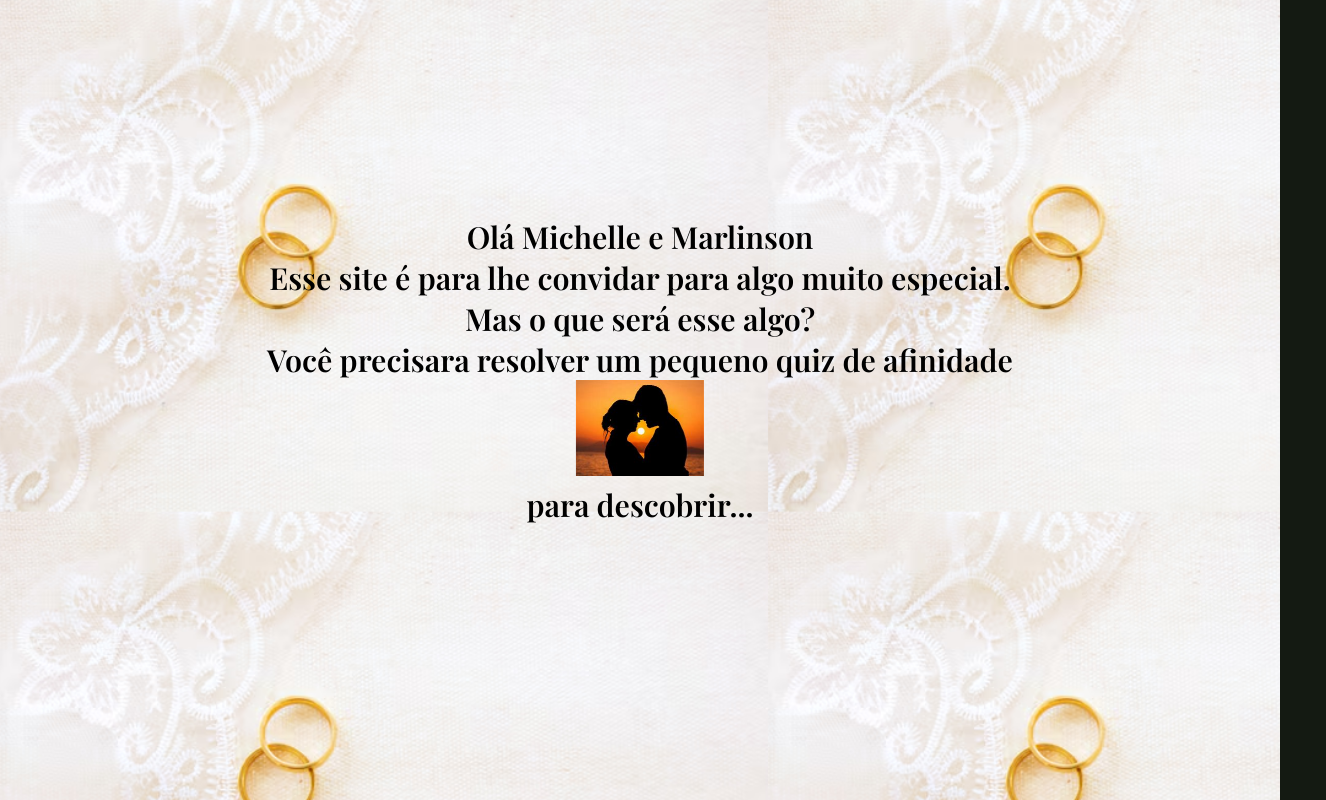
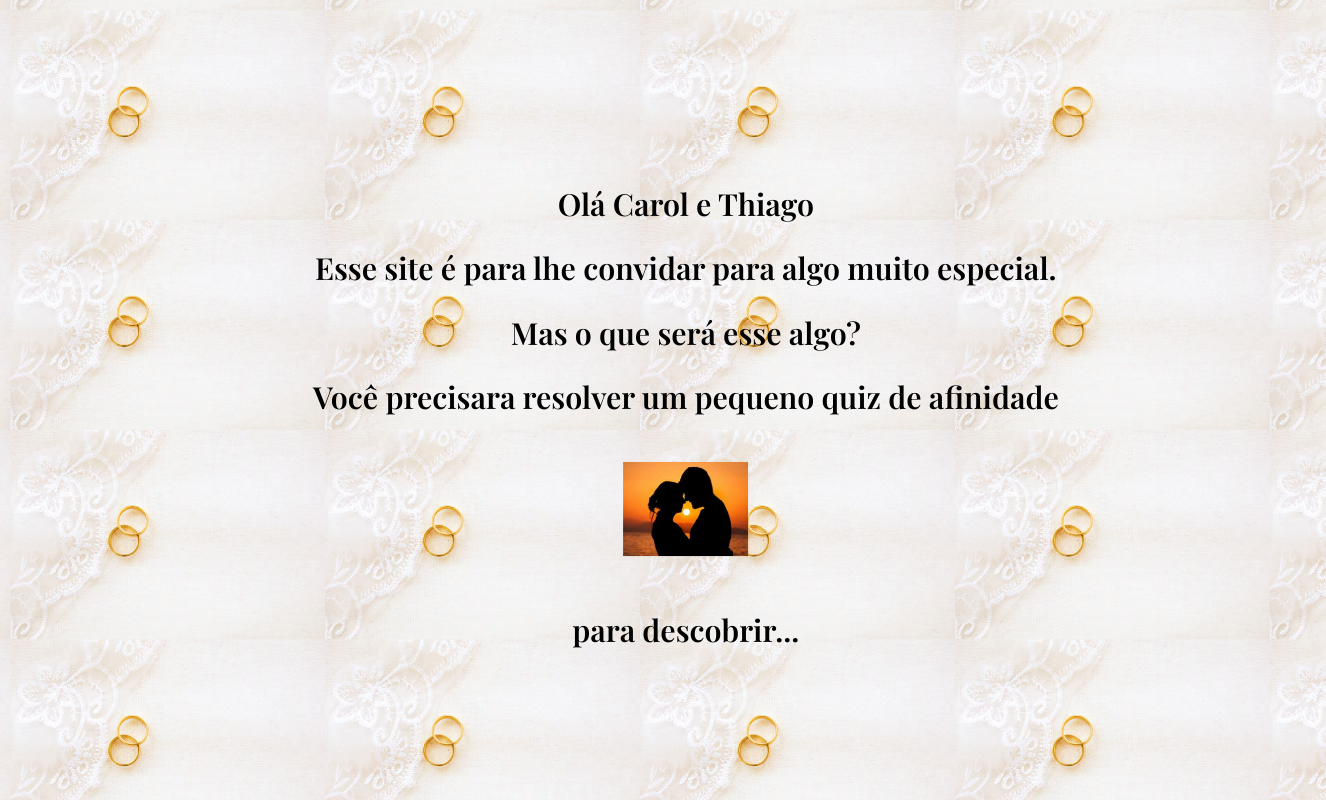
Before and after one commit to maikson-tech/Isis-e-Thiago, a plain HTML site: page index.html in a window 1280 px wide. Shown: the top 800 px of the page, 1326 px wide, since content can reach past the window. Drawn offline with nearby package versions, Linux system fonts and the light colour scheme; a web font is replaced by a local one.

Commit message:
Update index.html

```diff
--- a/index.html
+++ b/index.html
@@ -17,10 +17,7 @@
         h1{
         text-align: center;
         font-family: verdana;
-        font-size: 1.2rem
-
-
-
+        font-size: 100%
 
     }
 
@@ -30,15 +27,15 @@
 </head>
 <style>
     * {
-        margin: 0;
-        padding: 0;
+        margin: 1cap;
+        padding: 1px;
         box-sizing: 0;
     }
     body {
         width: 100vw;
         height: 100vw;
         background-image: url(./plano-bonito-colocar-plano-de-fundo-do-conceito-de-casamento-ou-dia-dos-namorados_57839-133.avif);
-        background-size: 60%;
+        background-size: 25%;
         background-repeat: ;
     }
 </style>
@@ -52,7 +49,7 @@
         <section class="convite">
             <p class="convite-frase">
 
-                <span style="--d: 1s">Olá Michelle e Marlinson</span>
+                <span style="--d: 1s">Olá Carol e Thiago</span>
                 <span style="--d: 2s">Esse site é para lhe convidar para algo muito especial.</span>
                 <span style="--d: 3s">Mas o que será esse algo?</span>
                 <span style="--d: 4s">Você precisara resolver um pequeno quiz de afinidade <span class="tema-quiz"><img src="./OIP.jpeg"></span> para descobrir...</span>
```
